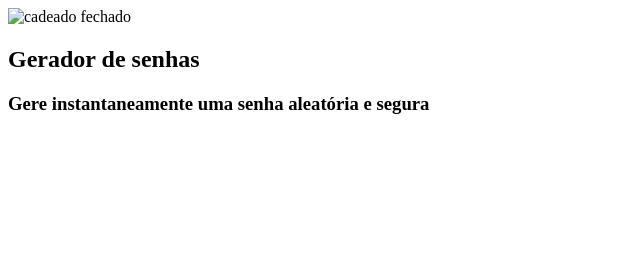
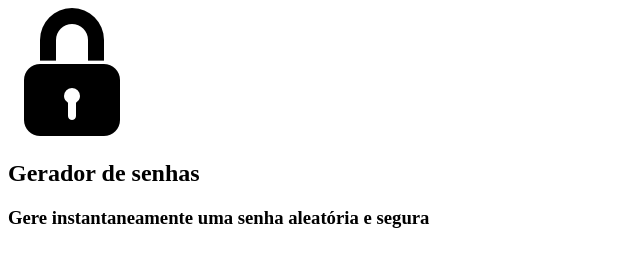
Before and after one commit to juliaooliveira/seguran-a-digital, a plain HTML site: page index.html in a window 1280 px wide. Shown: the whole page, without its empty margins (0-640 px from the left). Drawn offline with Linux system fonts and the light colour scheme.

Commit message:
Update index.html

```diff
--- a/index.html
+++ b/index.html
@@ -7,7 +7,7 @@
     <link rel="stylesheet" href="style.css">
 </head>
 <body>
-    <img src="cadeado" alt="cadeado fechado">
+    <img src="cadeado.png" alt="cadeado fechado">
     <h2 class="titulo-principal">Gerador de senhas</h2>
     <h3 class="titulo-secundario">Gere instantaneamente uma senha aleatória e segura</h3>
 </body>
```
